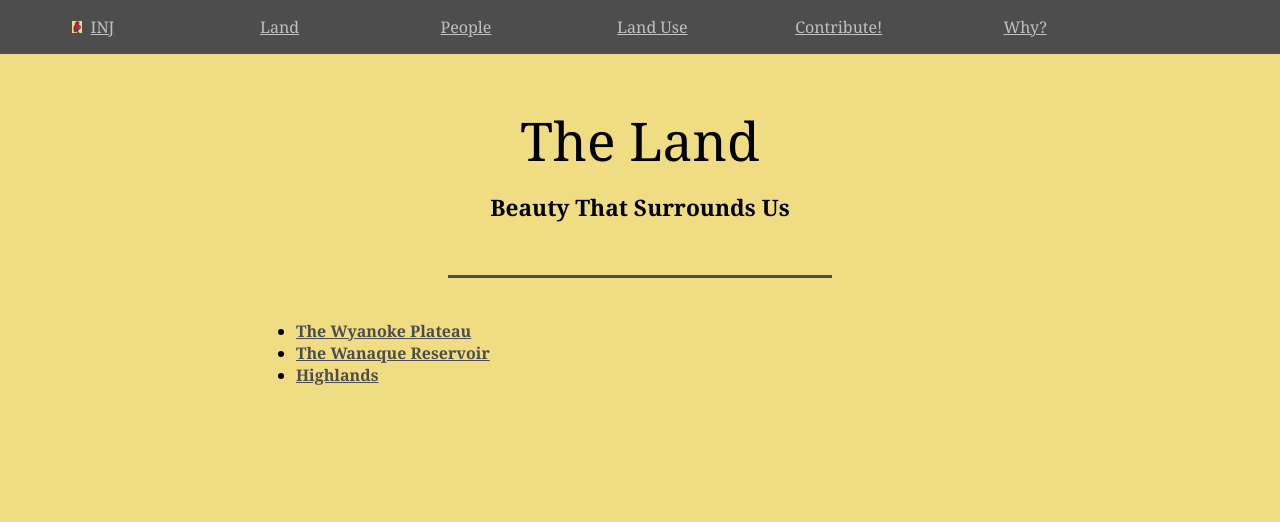
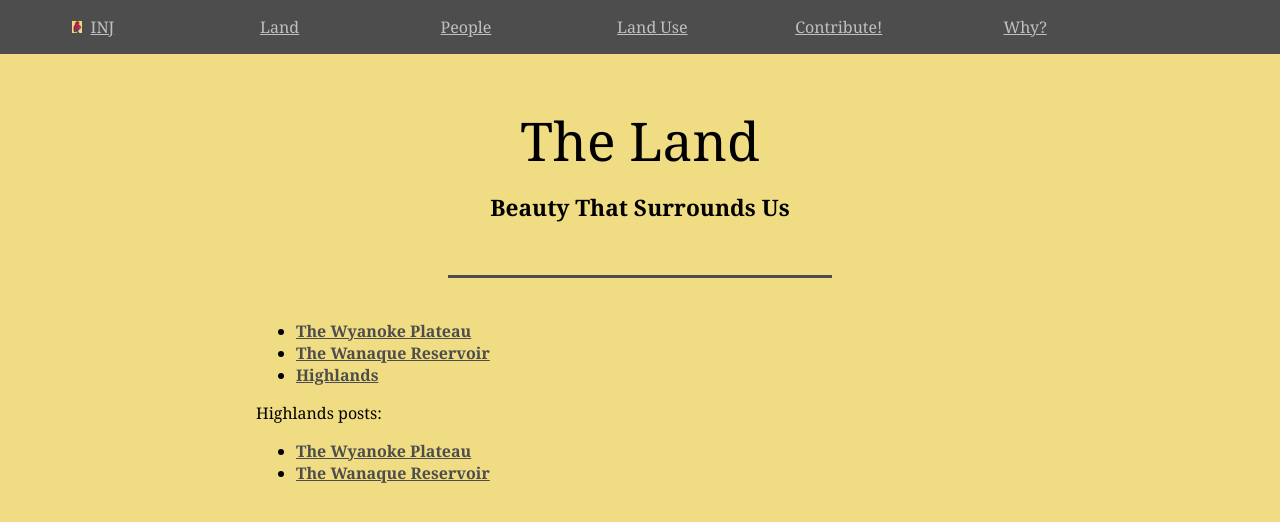
Before and after one commit to jonfried/oakafee.github.io, a Jekyll site: the page built from land.html, in a window 1280 px wide. Shown: the top 522 px of the page. Built offline with Jekyll 4.4.1, drawn with Linux system fonts in a browser that asks for light colours.

Commit message:
Update land.html

```diff
--- a/land.html
+++ b/land.html
@@ -11,3 +11,13 @@
     {% endif %}
   {% endfor %}
 </ul>
+
+<p>Highlands posts:</p>
+
+<ul>
+  {% for post in site.categories.highlands %}
+    {% if post.url %}
+        <li><a href="{{ post.url }}">{{ post.title }}</a></li>
+    {% endif %}
+  {% endfor %}
+</ul>
```
